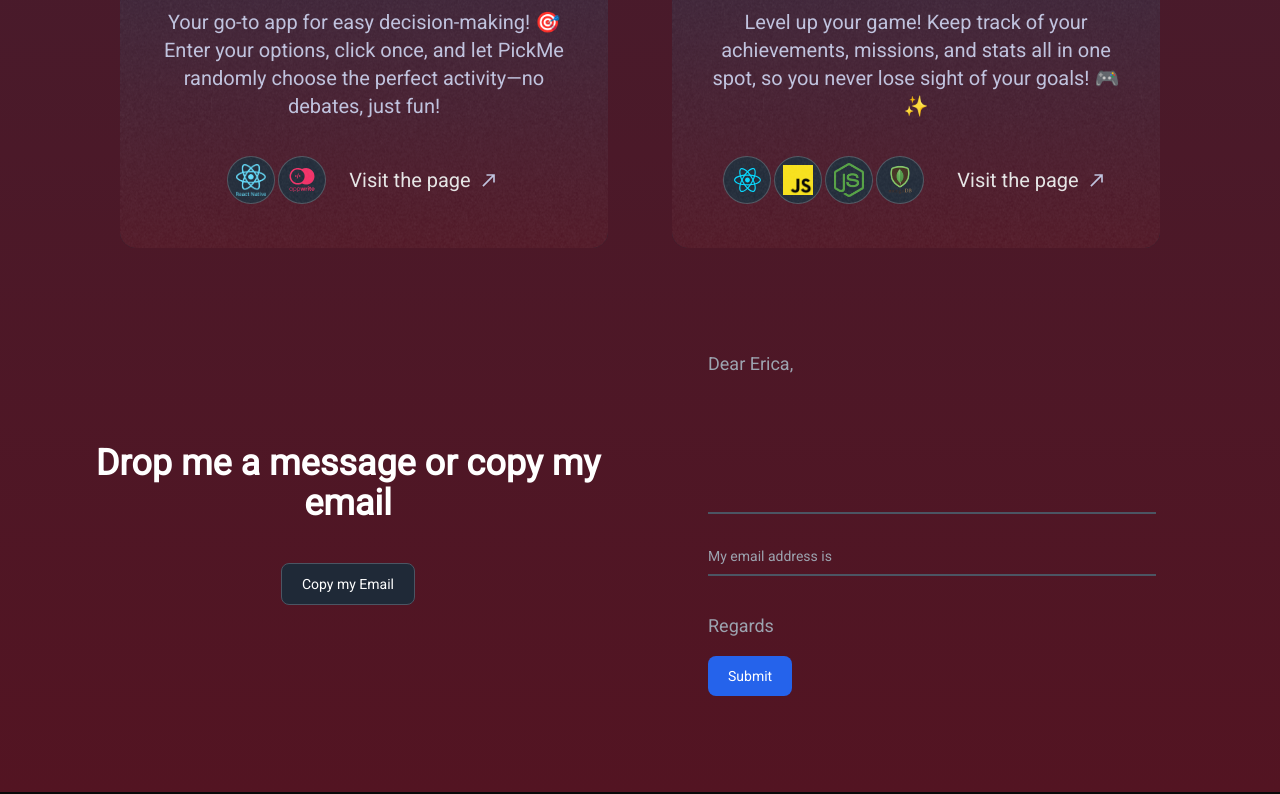
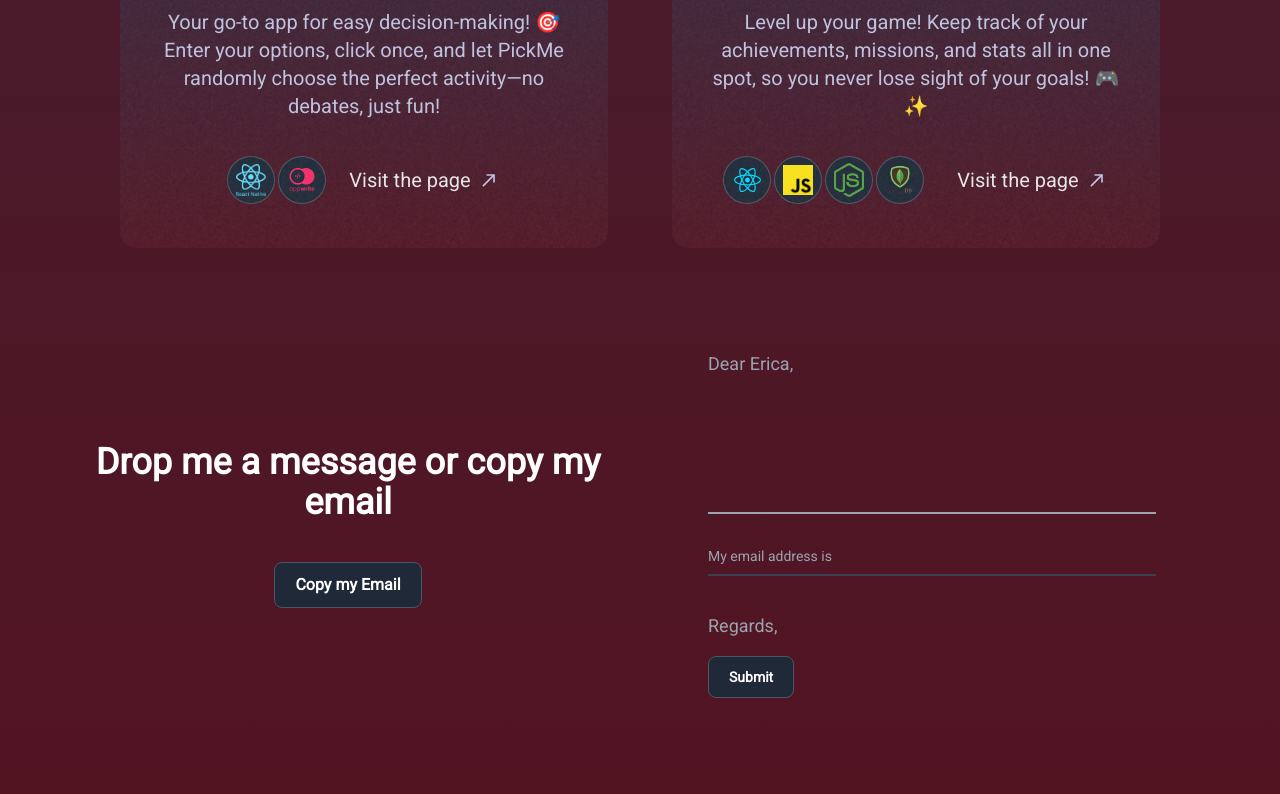
Before and after one commit to Ericazach/Animated-Portfolio, a Next.js app: page / in a window 1280 px wide. Shown: the part 3542-4336 px from the top of the page. Built offline with nearby package versions, Linux system fonts and the light colour scheme.

Commit message:
fix colors form

```diff
--- a/components/ContactForm.jsx
+++ b/components/ContactForm.jsx
@@ -42,12 +42,12 @@ function ContactForm() {
           rows={6}
           name="user_message"
           id="user_message"
-          className="block py-4 px-0 w-full text-sm text-gray-900 bg-transparent border-0 border-b-2 border-gray-300 appearance-none dark:text-white dark:border-gray-600 dark:focus:border-blue-500 focus:outline-none focus:ring-0 focus:border-blue-600 peer resize-none"
+          className="block py-4 px-0 w-full text-sm text-neutral-200 bg-transparent border-0 border-b-2 border-gray-300 appearance-none dark:text-neutral-200 dark:border-gray-400 dark:focus:neutral-200 focus:outline-none focus:ring-0 focus:border-neutral-200 peer resize-none"
           required
         />
         <label
           htmlFor="user_message"
-          className="peer-focus:font-medium absolute text-xl md:text-2xl text-gray-500 dark:text-gray-400 duration-300 transform -translate-y-6 scale-75 top-3 -z-10 origin-[0] peer-focus:start-0 rtl:peer-focus:translate-x-1/4 rtl:peer-focus:left-auto peer-focus:text-blue-600 peer-focus:dark:text-blue-500 peer-placeholder-shown:scale-100 peer-placeholder-shown:translate-y-0 peer-focus:scale-75 peer-focus:-translate-y-6"
+          className="mb-4 peer-focus:font-medium absolute text-xl md:text-2xl text-neutral-200 dark:text-gray-400 duration-300 transform -translate-y-6 scale-75 top-3 -z-10 origin-[0] peer-focus:start-0 rtl:peer-focus:translate-x-1/4 rtl:peer-focus:left-auto peer-focus:text-neutral-200 peer-focus:dark:text-neutral-200 peer-placeholder-shown:scale-100 peer-placeholder-shown:translate-y-0 peer-focus:scale-75 peer-focus:-translate-y-6"
         >
           Dear Erica,
         </label>
@@ -57,24 +57,24 @@ function ContactForm() {
           type="email"
           name="user_email"
           id="user_email"
-          className="block py-2.5 px-0 w-full text-sm text-gray-900 bg-transparent border-0 border-b-2 border-gray-300 appearance-none dark:text-white dark:border-gray-600 dark:focus:border-blue-500 focus:outline-none focus:ring-0 focus:border-blue-600 peer"
+          className="block py-2.5 px-0 w-full text-sm text-gray-900 bg-transparent border-0 border-b-2 border-gray-300 appearance-none dark:text-white dark:border-gray-700 dark:focus:border-gray-700 focus:outline-none focus:ring-0 focus:border-neutral-200 peer"
           placeholder=" "
           required
         />
         <label
           htmlFor="user_email"
-          className="peer-focus:font-medium absolute text-sm text-gray-500 dark:text-gray-400 duration-300 transform -translate-y-6 scale-75 top-3 -z-10 origin-[0] peer-focus:start-0 rtl:peer-focus:translate-x-1/4 rtl:peer-focus:left-auto peer-focus:text-blue-600 peer-focus:dark:text-blue-500 peer-placeholder-shown:scale-100 peer-placeholder-shown:translate-y-0 peer-focus:scale-75 peer-focus:-translate-y-6"
+          className="peer-focus:font-medium absolute text-sm text-neutral-200 dark:text-gray-400 duration-300 transform -translate-y-6 scale-75 top-3 -z-10 origin-[0] peer-focus:start-0 rtl:peer-focus:translate-x-1/4 rtl:peer-focus:left-auto peer-focus:text-neutral-200 peer-focus:dark:text-neutral-200 peer-placeholder-shown:scale-100 peer-placeholder-shown:translate-y-0 peer-focus:scale-75 peer-focus:-translate-y-6"
         >
           My email address is
         </label>
       </div>
-      <p className="text-gray-500 dark:text-gray-400 text-sm md:text-lg py-4">
-        Regards
+      <p className="text-neutral-200 dark:text-gray-400 text-sm md:text-lg py-4">
+        Regards,
       </p>
 
       <button
         type="submit"
-        className="text-white bg-blue-700 hover:bg-blue-800 focus:ring-4 focus:outline-none focus:ring-blue-300 font-medium rounded-lg text-sm w-full sm:w-auto px-5 py-2.5 text-center dark:bg-blue-600 dark:hover:bg-blue-700 dark:focus:ring-blue-800"
+        className="text-white bg-secondary-100 hover:bg-gray-700 focus:ring-4 focus:outline-none focus:ring-blue-300 font-bold rounded-lg text-sm w-full sm:w-auto px-5 py-2.5 text-center dark:bg-gray-800 dark:hover:bg-gray-700 dark:focus:ring-gray-800 dark:hover:border-gray-600 border-gray-300 border dark:border-gray-600"
       >
         Submit
       </button>
--- a/components/ContactPage.jsx
+++ b/components/ContactPage.jsx
@@ -73,7 +73,7 @@ function ContactPage() {
           <button
             type="button"
             onClick={handleCopy}
-            className="mx-2 md:mx-20 text-gray-900 bg-white border border-gray-300 focus:outline-none hover:bg-gray-100 focus:ring-4 focus:ring-gray-100 font-medium rounded-lg text-sm px-5 py-2.5 me-2 mb-2 dark:bg-gray-800 dark:text-white dark:border-gray-600 dark:hover:bg-gray-700 dark:hover:border-gray-600 dark:focus:ring-gray-700"
+            className="mx-2 md:mx-20 text-neutral-200 bg-secondary-100 border border-gray-300 focus:outline-none hover:bg-gray-700 focus:ring-4 focus:ring-gray-100 font-bold rounded-lg text-md px-5 py-2.5 me-2 mb-2 dark:bg-gray-800 dark:text-white dark:border-gray-600 dark:hover:bg-gray-700 dark:hover:border-gray-600 dark:focus:ring-gray-700"
           >
             {copied ? "Email is Copied!" : "Copy my Email"}
           </button>
```
